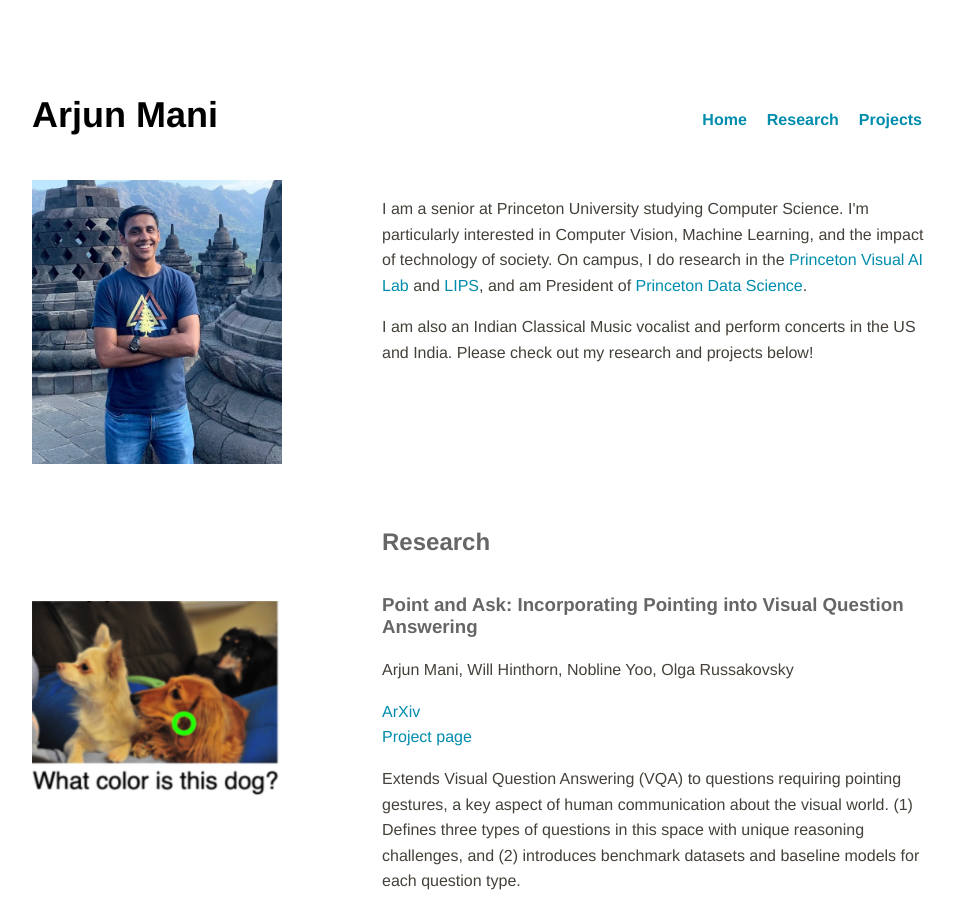
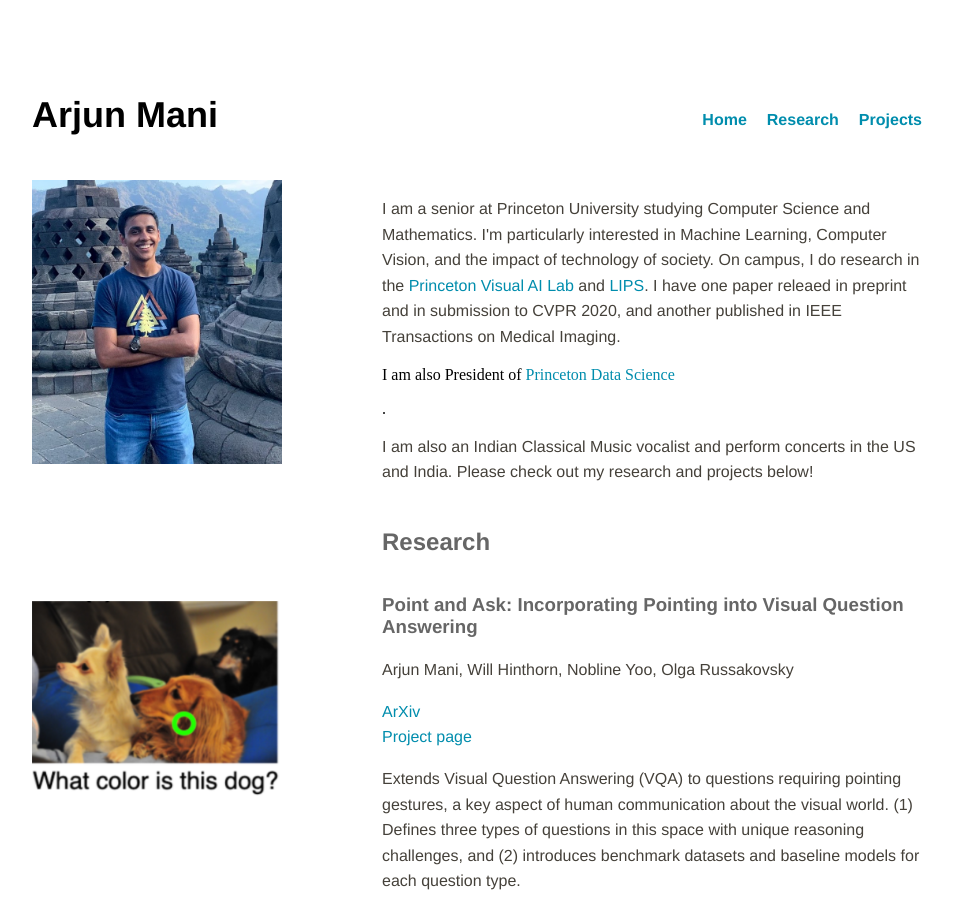
Before and after one commit to arjun-mani/arjun-mani.github.io, a Jekyll site: the page built from index.html, in a window 1280 px wide and 900 px high. Shown: the whole window, without its empty margins (160-1115 px from the left). Built offline with Jekyll 4.4.1, drawn with Linux system fonts in a browser that asks for light colours.

Commit message:
Update index.html

```diff
--- a/index.html
+++ b/index.html
@@ -11,7 +11,9 @@ title: Home
 		<img class="left" src="/imgs/profile.jpg" width="100%">
 	</div>
 	<div class="divTableCell">
-		<p>I am a senior at Princeton University studying Computer Science. I'm particularly interested in Computer Vision, Machine Learning, and the impact of technology of society. On campus, I do research in the <a href="https://visualai.princeton.edu/" target="_blank">Princeton Visual AI Lab</a> and <a href="https://lips.cs.princeton.edu/" target="_blank">LIPS</a>, and am President of <a href="https://princetonds.io/" target="_blank">Princeton Data Science</a>.</p>
+		<p>I am a senior at Princeton University studying Computer Science and Mathematics. I'm particularly interested in Machine Learning, Computer Vision, and the impact of technology of society.
+			On campus, I do research in the <a href="https://visualai.princeton.edu/" target="_blank">Princeton Visual AI Lab</a> and <a href="https://lips.cs.princeton.edu/" target="_blank">LIPS</a>. I have one paper releaed in preprint and in submission to CVPR 2020, and another published in IEEE Transactions on Medical Imaging.</p>
+		I am also President of <a href="https://princetonds.io/" target="_blank">Princeton Data Science</a></p>.
 		<p>I am also an Indian Classical Music vocalist and perform concerts in the US and India. Please check out my research and projects below!</p>
 	</div>
 </div>
```
